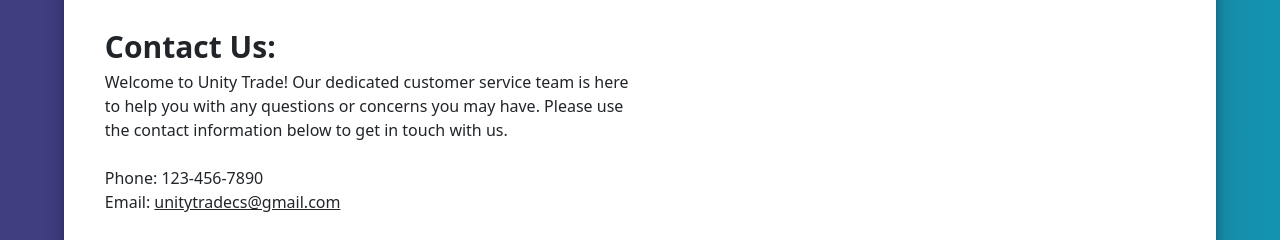
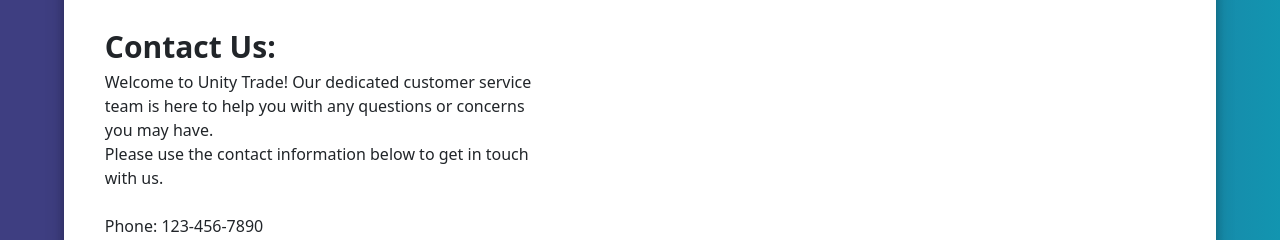
Before and after one commit to uvee35/unitytrade-website, a React (Vite) app: page /contact in a window 1280 px wide. Shown: the part 630-870 px from the top of the page. Built offline with nearby package versions, Linux system fonts and the light colour scheme.

Commit message:
final edits to contact us section

```diff
--- a/src/Components/Contact/Index.css
+++ b/src/Components/Contact/Index.css
@@ -22,7 +22,7 @@
 }
 
 .contact-info{
-    width: 50%;
+    width: 40%;
 }
 
 #email{
--- a/src/Components/Contact/Index.jsx
+++ b/src/Components/Contact/Index.jsx
@@ -13,7 +13,8 @@
 <br></br>
     <div className='container'>
       <h1 className='contact-title text-start'>Contact Us:</h1>
-      <p className='contact-info'>Welcome to Unity Trade! Our dedicated customer service team is here to help you with any questions or concerns you may have. Please use the contact information below to get in touch with us.</p>
+      <p className='contact-info'>Welcome to Unity Trade! Our dedicated customer service team is here to help you with any questions or concerns you may have.</p>
+      <p className='contact-info'>Please use the contact information below to get in touch with us.</p>
       <br></br>
       <ul>
       <li>Phone: 123-456-7890</li>
```
